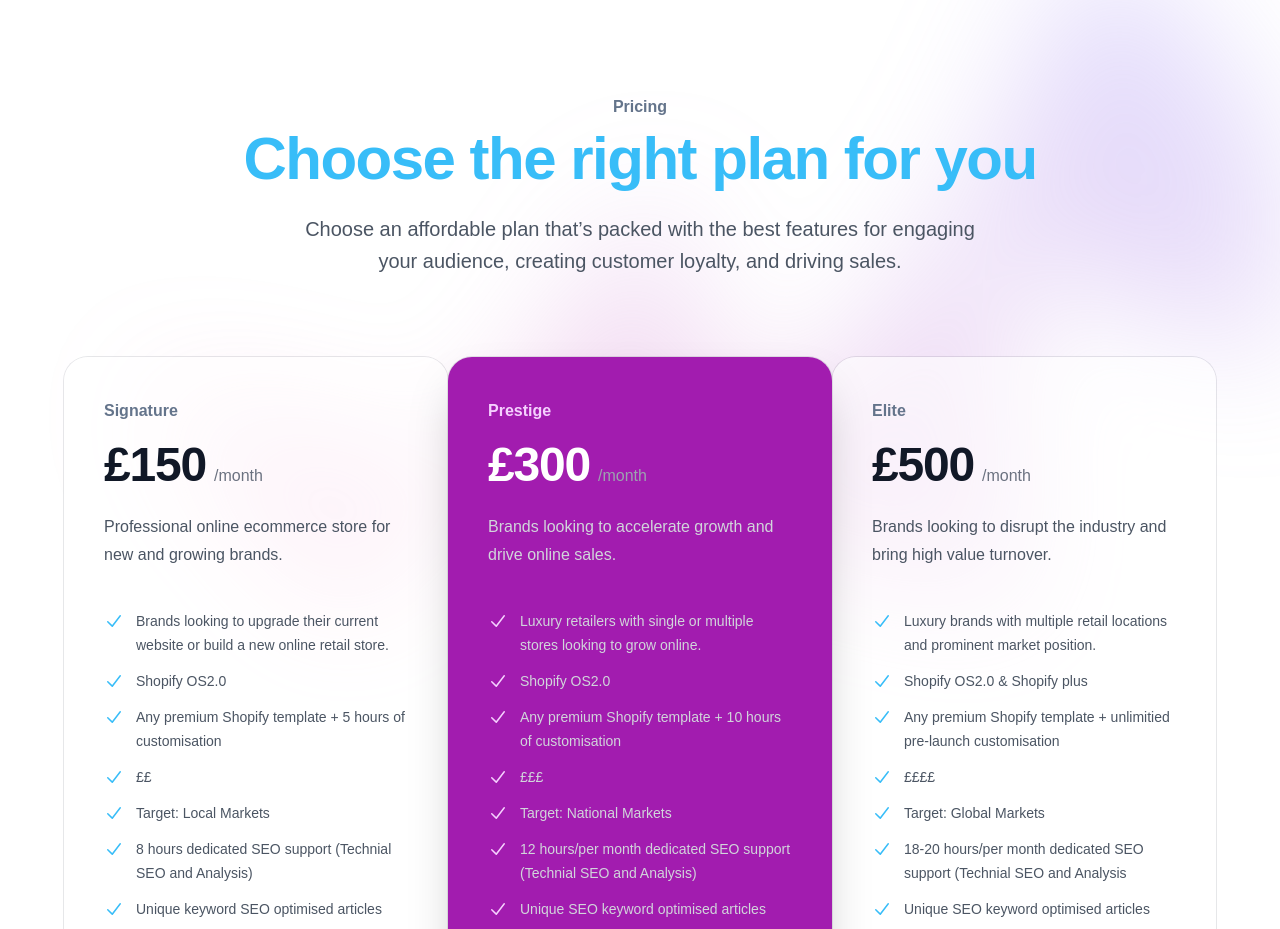
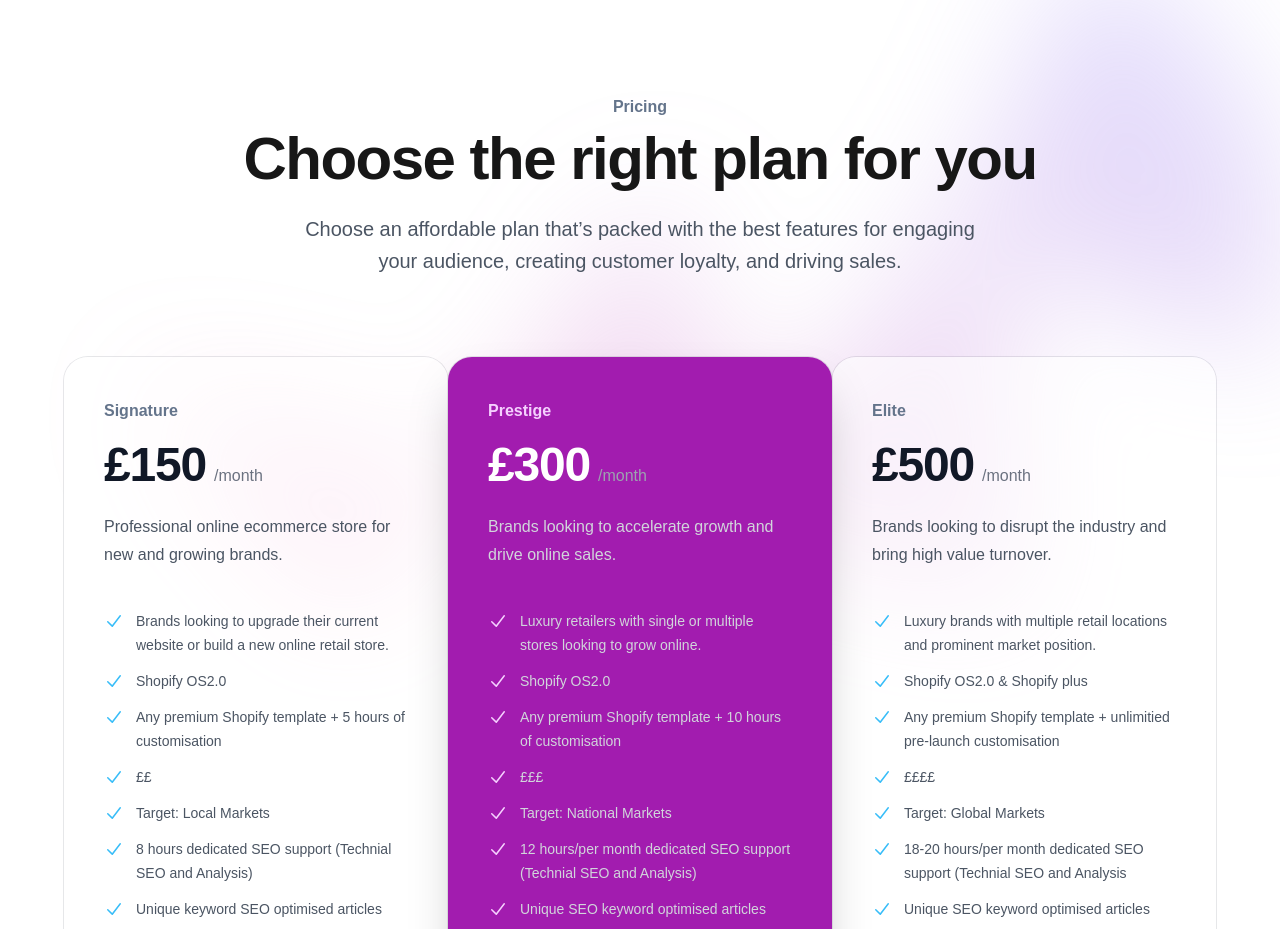
Before and after one commit to danielglazebrook/slither-workshop, a Next.js app: page / in a window 1280 px wide. Shown: the part 2640-3569 px from the top of the page. Built offline with nearby package versions, Linux system fonts and the light colour scheme.

Commit message:
styling and text amends

```diff
--- a/app/layout.js
+++ b/app/layout.js
@@ -12,8 +12,8 @@ const geistMono = Geist_Mono({
 });
 
 export const metadata = {
-  title: "Worm Studio | ",
-  description: "Shopify Website Development Specialists",
+  title: "Worm Studio | Official Shopify Partner Agency",
+  description: "Shopify website development, design and seo specialists based in Northampton, England.",
 };
 
 export default function RootLayout({ children }) {
--- a/app/page.js
+++ b/app/page.js
@@ -459,7 +459,7 @@ export default function Home() {
         </div>
         <div id="pricing-tiers" className="mx-auto max-w-4xl text-center">
           <h2 className="text-base/7 font-semibold text-slate-500">Pricing</h2>
-          <p className="mt-2 text-balance text-5xl font-semibold tracking-tight text-sky-400 sm:text-6xl">
+          <p className="mt-2 text-balance text-5xl font-semibold tracking-tight sm:text-6xl">
             Choose the right plan for you
           </p>
         </div>
```
